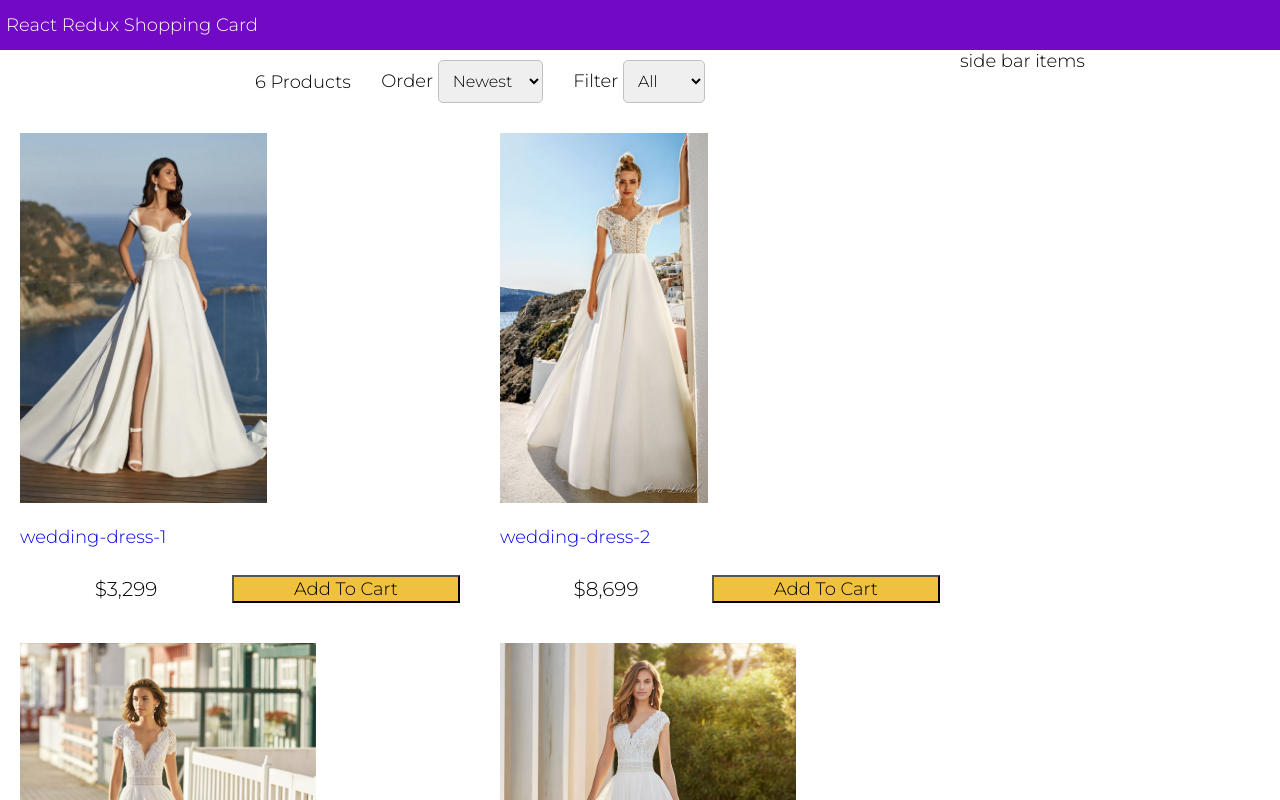
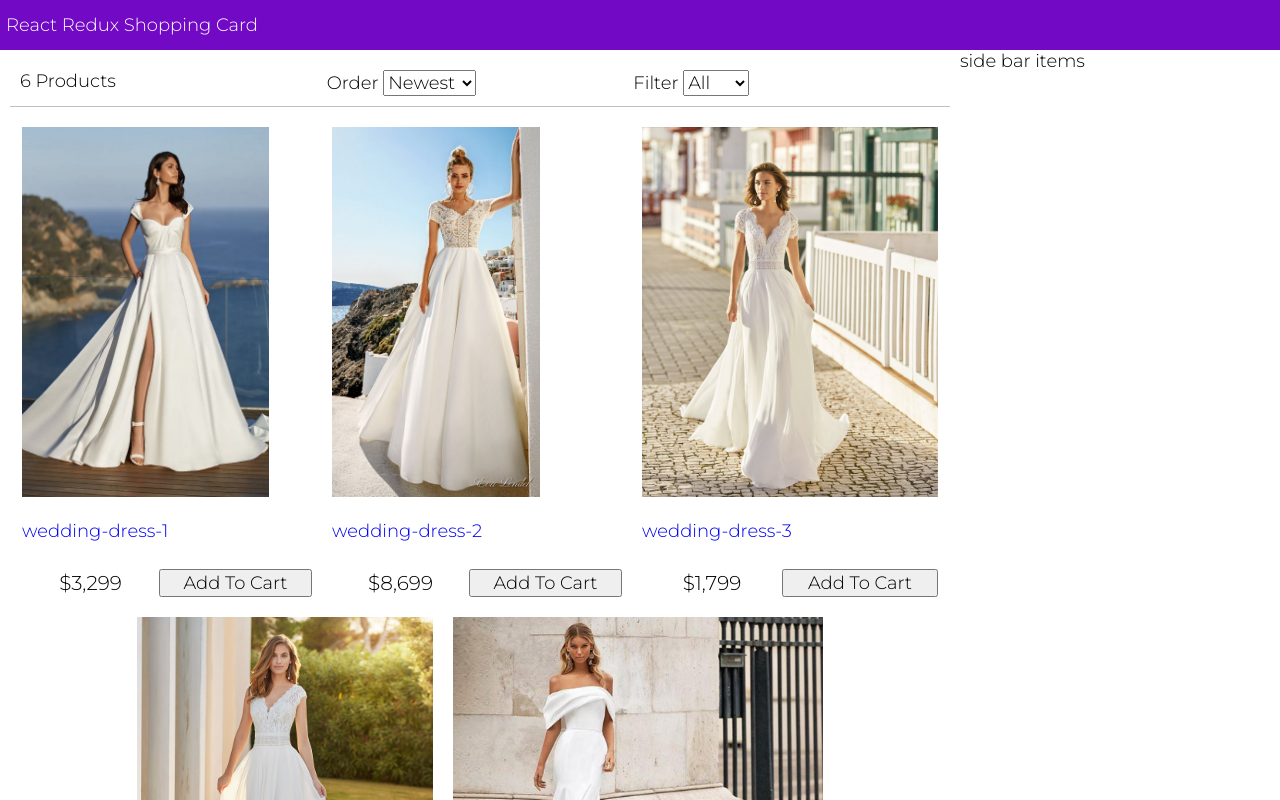
Before and after one commit to Gandomdeveloper/react-redux-online-shop-cart, a React (Create React App) app: page / in a window 1280 px wide. Shown: the top 800 px of the page. Built offline with nearby package versions, Linux system fonts and the light colour scheme.

Commit message:
cart-component

```diff
--- a/src/index.css
+++ b/src/index.css
@@ -97,10 +97,13 @@
 
 /*====================== PRODUCTS =======================*/
 
+
+/* products */
+
 .products {
     display: flex;
+    flex-wrap: wrap;
     justify-content: center;
-    flex-wrap: wrap;
     align-items: center;
     padding: 0;
     margin: 0;
@@ -108,10 +111,9 @@
 }
 
 .products li {
-    flex: 1 1 29rem;
+    flex: 0 1 29rem;
     height: 47rem;
     padding: 1rem;
-    margin: 1rem;
 }
 
 .product {
@@ -119,15 +121,11 @@
     flex-direction: column;
     justify-content: space-between;
     height: 100%;
-    overflow: hidden
 }
 
 .product img {
     max-width: 37rem;
     max-height: 37rem;
-    object-fit: cover;
-    /* min-width: 100%;
-    min-height: 100% */
 }
 
 .product-price {
@@ -148,25 +146,17 @@
 
 .button {
     padding: 1rem;
-    border: 0.1rem #808080 solid;
-    border-radius: 0.5rem;
+    border: 0.1rem #c0c0c0 solid;
+    background-color: #f0f0f0;
     cursor: pointer;
 }
 
 .button:hover {
-    border: 0.1rem #404040 solid;
+    border: 0.1rem #808080 solid;
 }
 
-.button-primary {
+.button.primary {
     background-color: #f0c040;
-}
-
-.button.secondary {
-    background-color: #f0f0f0;
-}
-
-.text-center {
-    text-align: center;
 }
 
 
@@ -177,33 +167,70 @@
 
 .filter {
     display: flex;
-    list-style-type: none;
-    padding: 0;
-    margin: 1rem auto;
-    max-width: 45rem;
     justify-content: space-between;
-    align-items: center;
+    padding: 1rem;
+    margin: 1rem;
+    border-bottom: 0.1rem #c0c0c0 solid;
 }
 
-.filter input,
-.filter button,
-.filter select {
-    padding: 1rem;
-    border-radius: 0.5rem;
-    border: 0.1rem #c0c0c0 solid;
-    font-size: 1.6rem;
+.filter div {
+    flex: 1;
 }
 
-.categories {
+
+/* ================== index.css ================== */
+
+
+/* Index.css */
+
+.cart {
+    padding: 1rem;
+    margin: 1rem;
+    display: flex;
+}
+
+.cart-header {
+    border-bottom: 0.1rem #c0c0c0 solid;
+}
+
+.cart-items {
     padding: 0;
+    width: 100%;
     list-style-type: none;
 }
 
-.categories a {
-    display: flex;
-    padding: 1rem;
+.cart-items img {
+    width: 5rem;
 }
 
-.categories a:hover {
-    background-color: #c0c0c0;
+.cart-items li {
+    display: flex;
 }
+
+.cart-items li div {
+    padding: 0.5rem;
+}
+
+.cart-items li div:last-child {
+    flex: 1;
+}
+
+.right {
+    text-align: right;
+}
+
+.total {
+    display: flex;
+    justify-content: space-between;
+    align-items: center;
+    width: 100%;
+}
+
+.total>div {
+    font-size: 2rem;
+}
+
+.total>div,
+.total>button {
+    flex: 1;
+}
```
